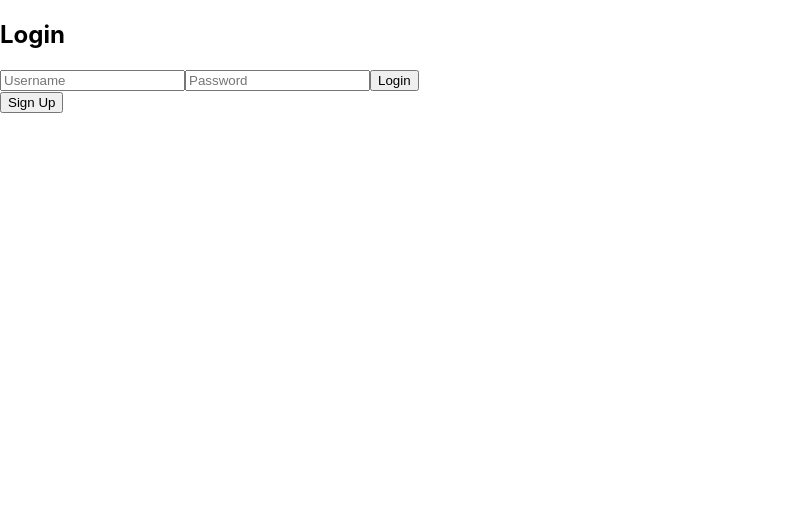
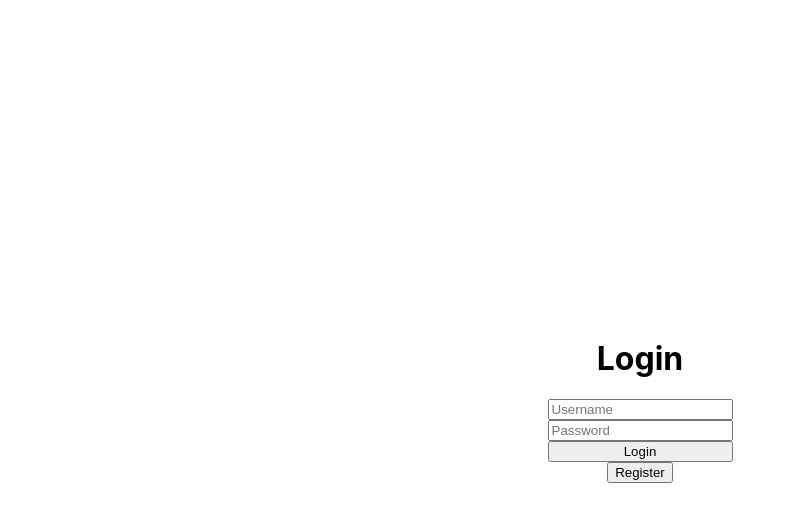
Before and after one commit to NguyenDani/Messaging-MERN, a React (Create React App) app in the folder client/: page / in a window 1280 px wide. Shown: the top 522 px of the page, without its empty margins (0-796 px from the left). Built offline with nearby package versions, Linux system fonts and the light colour scheme.

Commit message:
simple auth style

```diff
--- a/client/src/components/authentication/authentication.js
+++ b/client/src/components/authentication/authentication.js
@@ -3,6 +3,8 @@ import axios from 'axios';
 import { useNavigate  } from 'react-router-dom';
 import { Bounce, ToastContainer, toast } from 'react-toastify';
 import 'react-toastify/dist/ReactToastify.css';
+
+import './styles.css';
 
 const Auth = () => {
     const [username, setUsername] = useState('');
@@ -44,12 +46,18 @@ const Auth = () => {
 
     return (
         <div>
-            <h2>{isRegistering ? 'Register' : 'Login'}</h2>
+            <div class="card">
+                <h1>{isRegistering ? 'Register' : 'Login'}</h1>
                 <form onSubmit={handleAuth}>
+                    <div class="form-column">
                         <input type="text" placeholder="Username" value={username} onChange={(e) => setUsername(e.target.value)} />
                         <input type="password" placeholder="Password" value={password} onChange={(e) => setPassword(e.target.value)} />
                         <button type="submit">{isRegistering ? 'Register' : 'Login'}</button>
+                    </div>
                 </form>
+
+                <button onClick={toggleAuthMode}>{isRegistering ? 'Login' : 'Register'}</button>
+            </div>
             <ToastContainer
                 position="bottom-center"
                 autoClose={5000}
@@ -63,8 +71,8 @@ const Auth = () => {
                 theme="colored"
                 transition={Bounce}
             />
-            <button onClick={toggleAuthMode}>{isRegistering ? 'Login' : 'Sign Up'}</button>
         </div>
+
     );
 };
 
--- /dev/null
+++ b/client/src/components/authentication/styles.css
@@ -0,0 +1,12 @@
+.card {
+  display: flex;
+  flex-direction: column;
+  justify-content: center;
+  align-items: center;
+  height: 100vh;
+}
+
+.form-column {
+  display: flex;
+  flex-direction: column;
+}
```
Also changed, not shown: client/src/components/authentication/style.css (deleted). Lines whose indentation alone changed are shown as unchanged.
